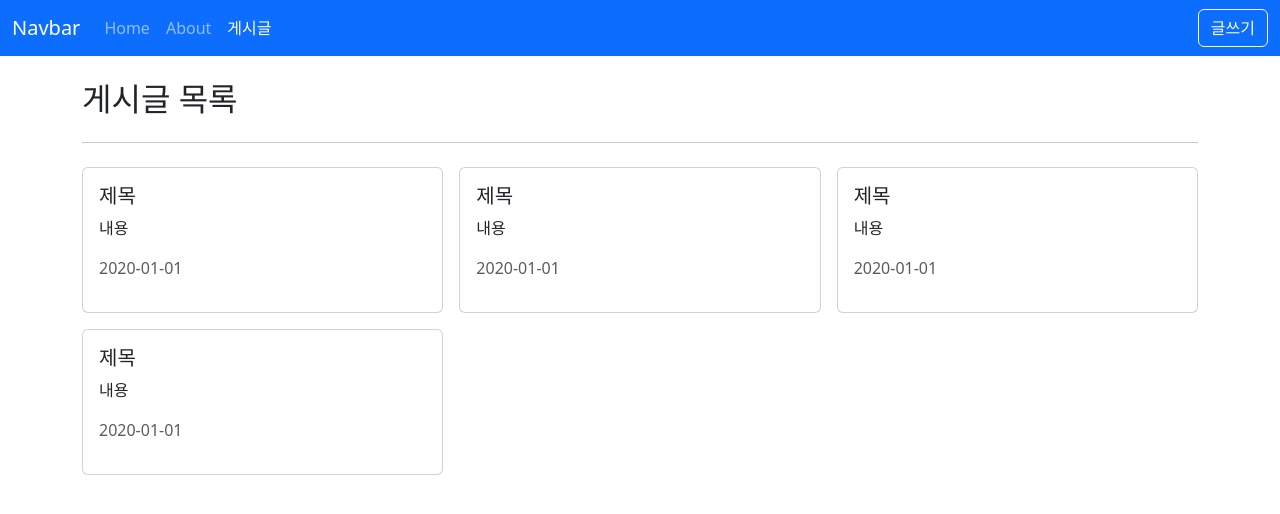
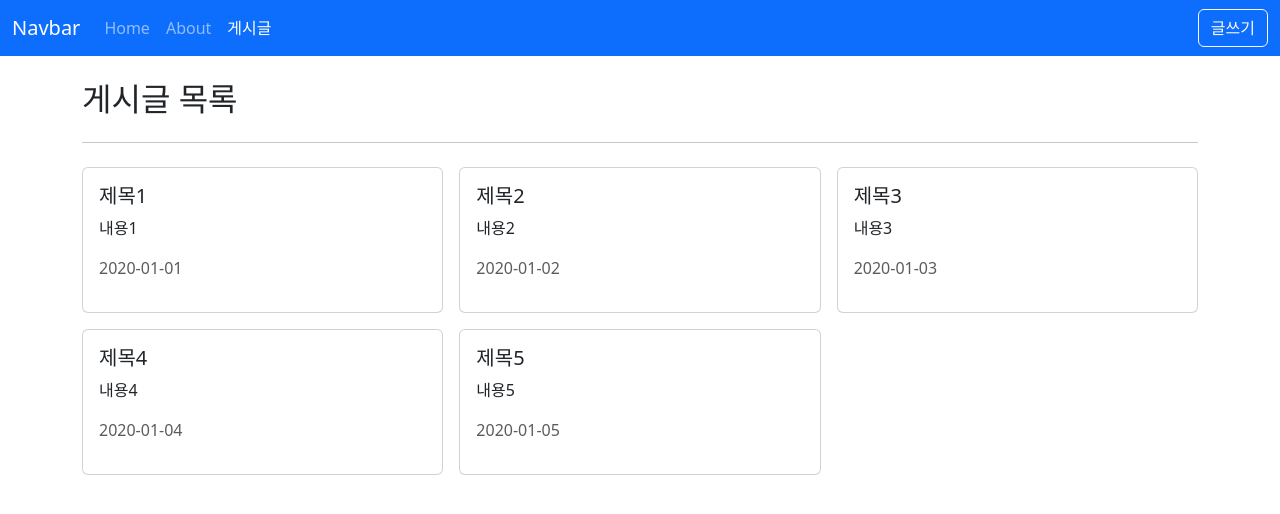
Before and after one commit to Woochang1132/vue3-project, a Vue app: page /posts in a window 1280 px wide. Shown: the top 514 px of the page. Built offline with nearby package versions, Linux system fonts and the light colour scheme.

Commit message:
[개발] fetch 함수를 통해 가져온 값으로 PostItem compoent 활용하기

```diff
--- a/src/views/posts/PostListView.vue
+++ b/src/views/posts/PostListView.vue
@@ -3,32 +3,11 @@
     <h2>게시글 목록</h2>
     <hr class="my-4" />
     <div class="row g-3">
-      <div class="col-4">
+      <div v-for="post in posts" :key="post.id" class="col-4">
         <PostItem
-          title="제목"
-          content="내용"
-          created-at="2020-01-01"
-        ></PostItem>
-      </div>
-      <div class="col-4">
-        <PostItem
-          title="제목"
-          content="내용"
-          created-at="2020-01-01"
-        ></PostItem>
-      </div>
-      <div class="col-4">
-        <PostItem
-          title="제목"
-          content="내용"
-          created-at="2020-01-01"
-        ></PostItem>
-      </div>
-      <div class="col-4">
-        <PostItem
-          title="제목"
-          content="내용"
-          created-at="2020-01-01"
+          :title="post.title"
+          :content="post.content"
+          :created-at="post.createdAt"
         ></PostItem>
       </div>
     </div>
@@ -37,6 +16,15 @@
 
 <script setup>
 import PostItem from '@/components/posts/PostItem.vue';
+import { getPosts } from '@/api/posts';
+import { ref } from 'vue';
+
+const posts = ref([]);
+const fetchPosts = () => {
+  posts.value = getPosts();
+};
+
+fetchPosts();
 </script>
 
 <style lang="scss" scoped></style>
```
